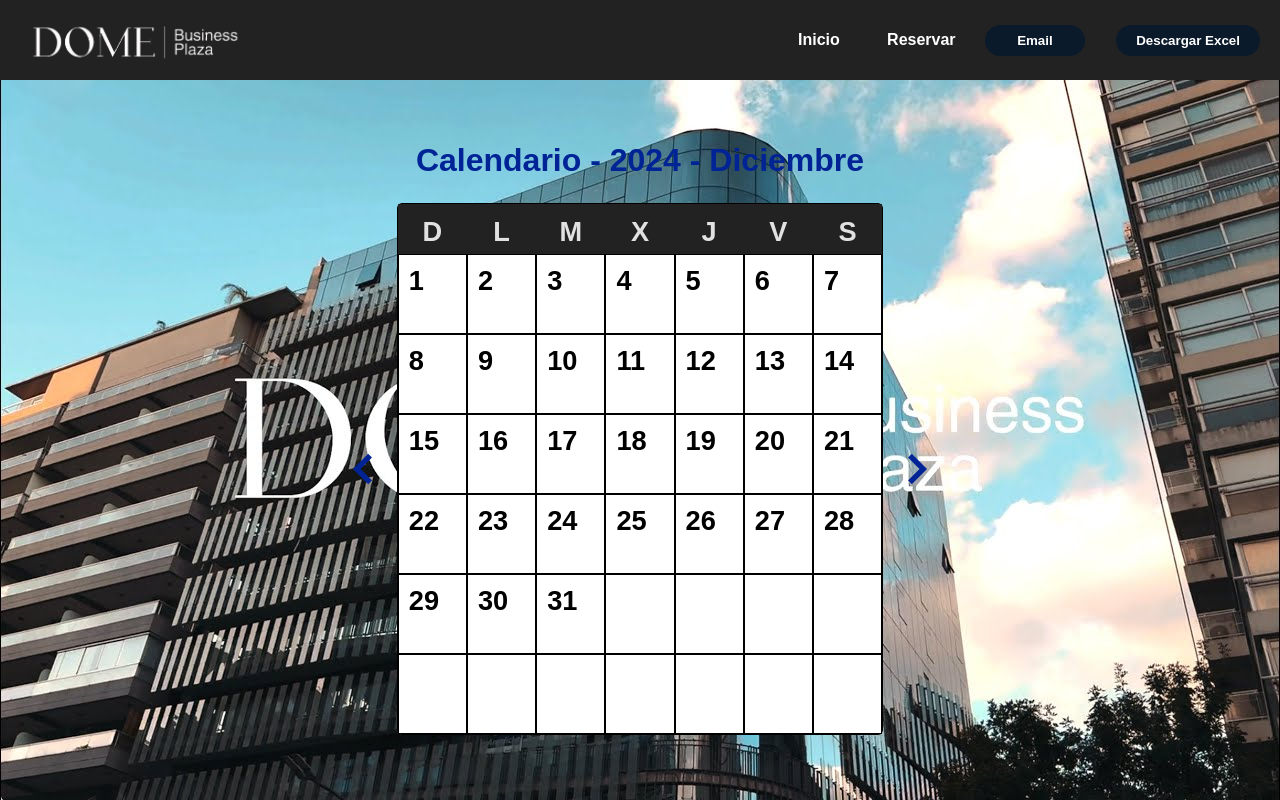
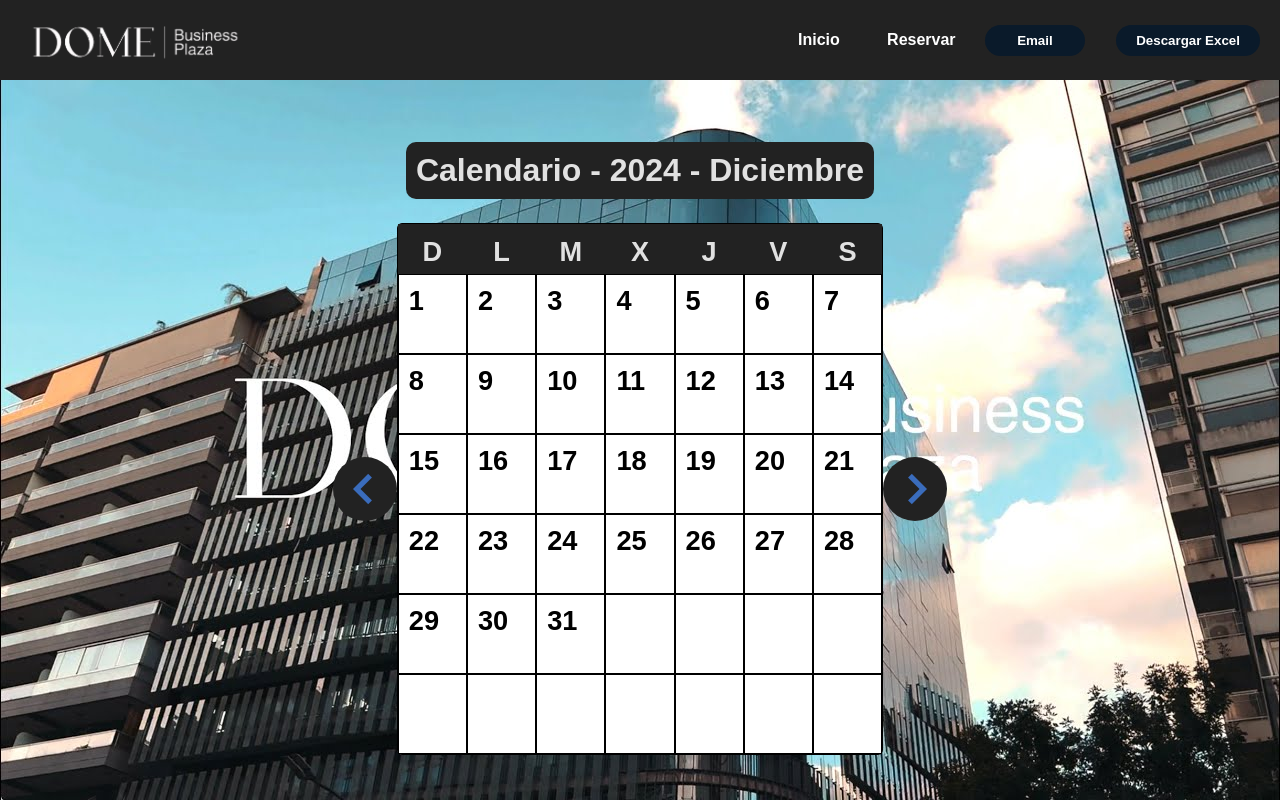
Before and after one commit to GMEsparragoza/sistema-reservas, a Next.js app: page /reservations in a window 1280 px wide. Built offline with nearby package versions, Linux system fonts and the light colour scheme; no server answers; the database is empty.

Commit message:
Ajuste y correcion de Errores

```diff
--- a/app/reservations/styles.css
+++ b/app/reservations/styles.css
@@ -2,7 +2,11 @@
     font-size: 2rem;
     text-align: center;
     margin: 6.5vh auto 3vh auto;
-    color: #002396;
+    color: #e1e1e1;
+    background-color: #222;
+    width: fit-content;
+    padding: 10px;
+    border-radius: 10px;
 }
 
 
--- a/components/calendar/calendar.css
+++ b/components/calendar/calendar.css
@@ -55,13 +55,13 @@
 .arrow {
     font-size: 4rem;
     border-radius: 50%;
-    color: #002396;
+    color: #3a6cbc;
+    background-color: #222;
 }
 
 .arrow:hover {
     cursor: pointer;
     transform: scale(1.1);
-    background-color: #222;
 }
 
 .red {
--- a/components/calendar/calendar.jsx
+++ b/components/calendar/calendar.jsx
@@ -57,7 +57,7 @@ export default function Calendar() {
 
   for (let i = 0; i <= 41; i++) {
     if (i < dayOne || i > totalDays + dayOne) {
-      days.push(<div className="day"></div>)
+      days.push(<div className="day" key={i}></div>)
     }
     else {
       if (reservationDays[i - dayOne] > 0) {
```
Also changed, not shown: app/reservations/[date]/components/date.css (+4 -4 lines), app/reservations/[date]/components/reservationByDate.jsx (+7 -2 lines).
